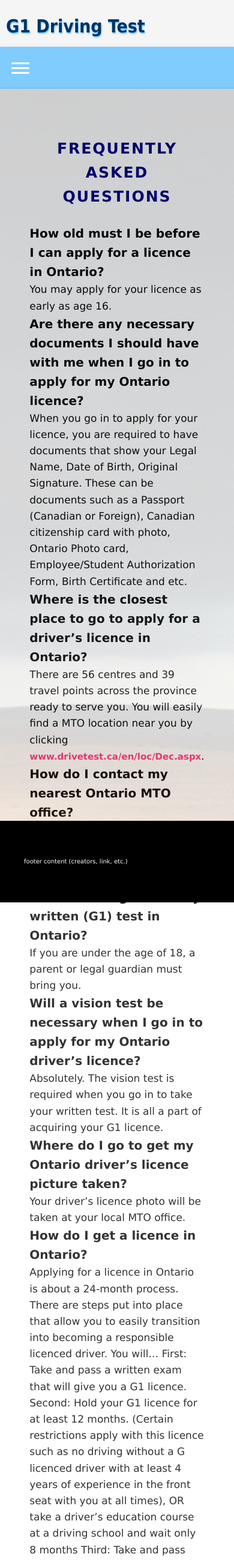
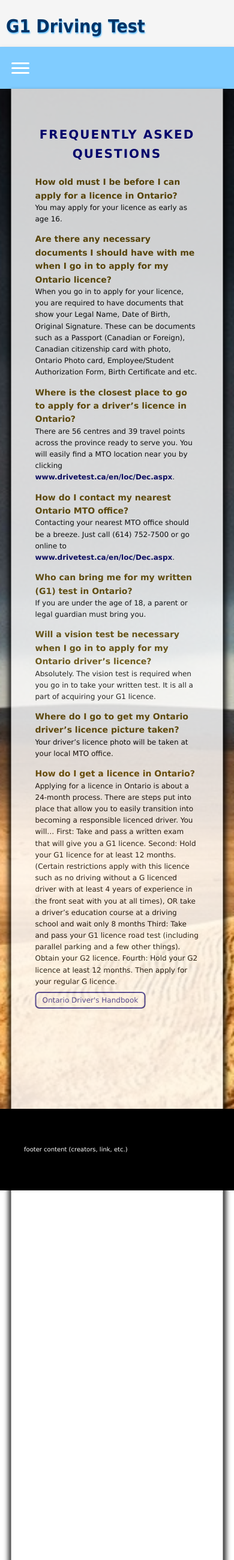
Before and after one commit to DrivingTestGroup/DrivingTestWebsite, a PHP site: page /info_pages/More_Information.php in a window 390 px wide. Shown: the whole page at 60% size. Run offline with PHP 8.4, Linux system fonts and the light colour scheme.

Commit message:
Update More_Information.css

```diff
--- a/info_pages/More_Information.css
+++ b/info_pages/More_Information.css
@@ -40,14 +40,16 @@ h1{
 
 
 .que {
-  font-size: 20px;
+  font-size: 17px;
   font-weight:bold;
+  color:#664d00;
 }
 
 
 
 .ans {
-  font-size: 17px;
+  font-size: 15px;
+  margin-bottom:1em;
 }
 
 
@@ -55,15 +57,15 @@ h1{
 /*link*/
 .quiz_link {
   text-decoration:none;
-  color:#ff3385;
+  color:#000066;
   font-weight:bold;
 }
 
 
 
 .quiz_link:hover {
-  text-shadow: 0 3px 2px  #ff99e6;
-  color:#cc0052;
+  text-shadow: 0 3px 2px  #ccebff;
+  color:#005c99;
   transition: text-shadow 0.5s, color 1s;
 }
 
@@ -88,3 +90,121 @@ h1{
   text-shadow:none;
   transition: background-color 1.5s, color 1s;
 }
+
+
+
+/*when the screen width is less than 1220px*/
+@media screen and (max-width: 1220px) {
+    .content {
+        min-height:1300px;
+    }
+
+    .paragraph_box{
+        padding: 80px 90px 155px 90px;
+    }
+}
+
+/*when the screen width is less than 1150px*/
+@media screen and (max-width: 1150px) {
+    .content {
+        min-height:1500px;
+    }
+
+    .paragraph_box{
+        padding: 80px 90px 230px 90px;
+    }
+}
+
+/*when the screen width is less than 1020px*/
+@media screen and (max-width: 1020px) {
+    .paragraph_box{
+        padding: 80px 90px 110px 90px;
+    }
+}
+
+/*when the screen width is less than 986px*/
+@media screen and (max-width: 986px) {
+    .content {
+        min-height:1700px;
+    }
+
+    .paragraph_box{
+        padding: 80px 90px 240px 90px;
+    }
+}
+
+/*when the screen width is less than 920px*/
+@media screen and (max-width: 920px) {
+    .paragraph_box{
+        padding: 80px 90px 110px 90px;
+    }
+}
+
+/*when the screen width is less than 810px*/
+@media screen and (max-width: 810px) {
+    .ans, .quiz_link, #ODN{
+        font-size:14px;
+    }
+}
+
+/*when the screen width is less than 710px*/
+@media screen and (max-width: 710px) {
+    .que{
+        font-size:16px;
+    }
+
+    .paragraph_box{
+        padding: 60px 90px 150px 90px;
+        min-width:60%;
+    }
+}
+
+/*when the screen width is less than 580px*/
+@media screen and (max-width: 580px) {
+    .que{
+        font-size:15px;
+    }
+
+    .ans, .quiz_link, #ODN{
+        font-size:13px;
+    }
+
+    .paragraph_box{
+        padding: 80px 60px 110px 60px;
+    }
+}
+
+/*when the screen width is less than 510px*/
+@media screen and (max-width: 510px) {
+    .paragraph_box{
+        min-width:70%;
+        padding: 60px 40px 110px 40px;
+    }
+
+    h1{
+        font-size:20px;
+    }
+
+     .que{
+        font-size:14px;
+    }
+
+}
+
+/*when the screen width is less than 400px*/
+@media screen and (max-width: 400px) {
+    .ans, .quiz_link, #ODN{
+        font-size:12px;
+    }
+}
+
+/*when the screen width is less than 360px*/
+@media screen and (max-width: 360px) {
+    .content {
+        min-height:1900px;
+    }
+
+     .paragraph_box{
+        padding: 80px 30px 110px 30px;
+    }
+}
```
